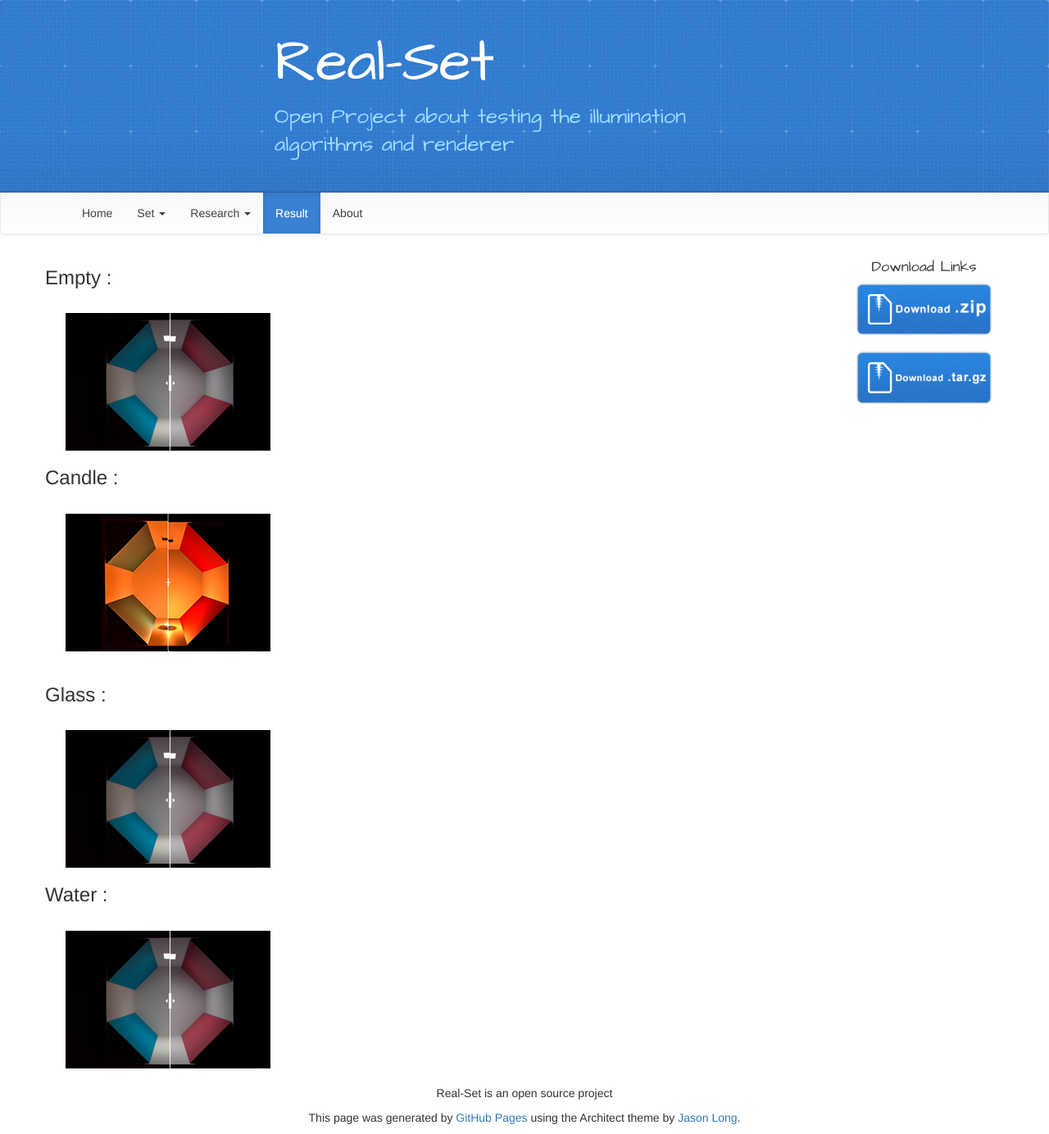
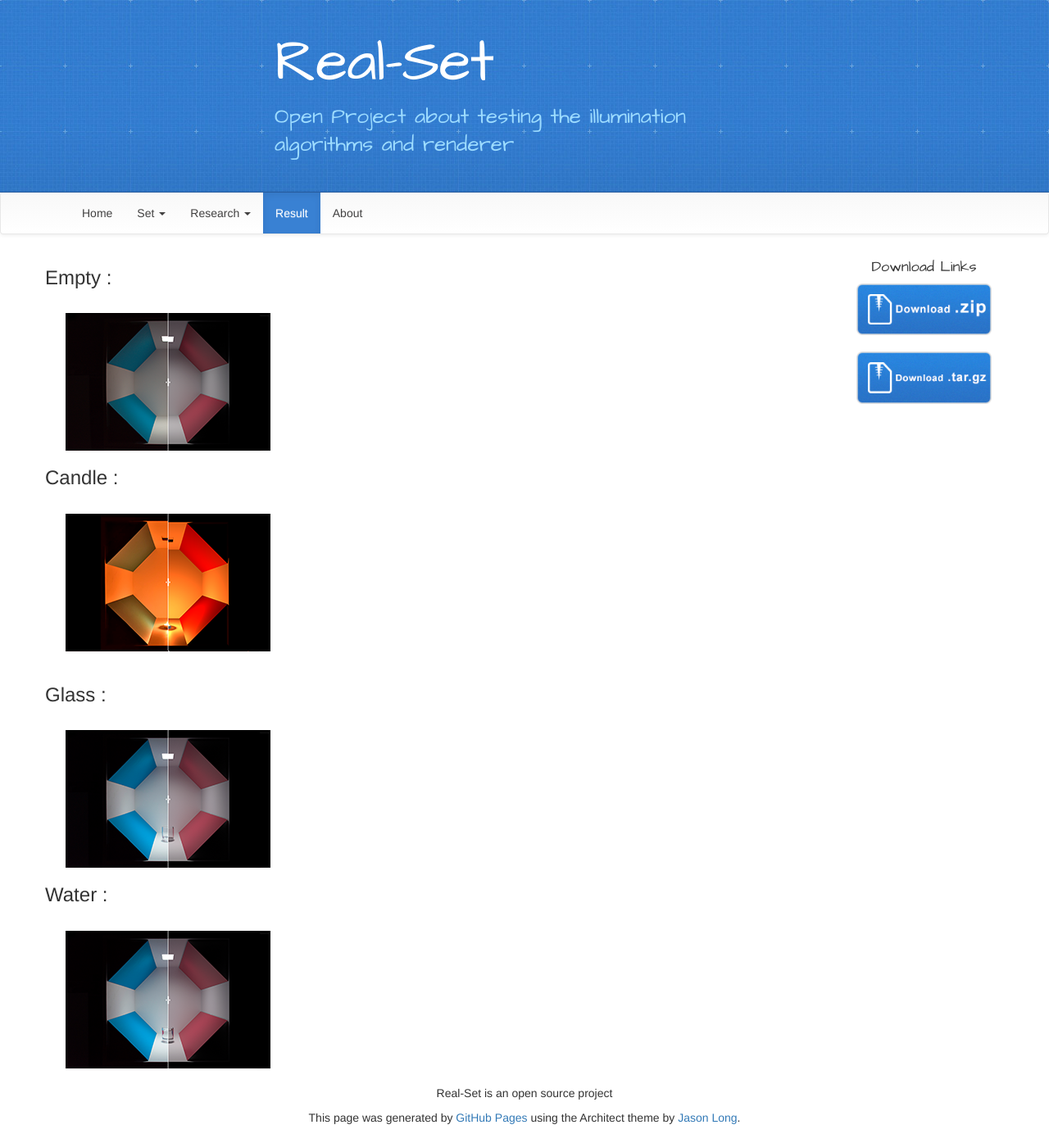
Before and after one commit to Alvyre/Real-Set, a Jekyll site: the page built from pages/result.html, in a window 1280 px wide. Shown: the whole page at 82% size. Built offline with Jekyll 4.4.1, drawn with Linux system fonts in a browser that asks for light colours; nearby versions of some CDN libraries.

Commit message:
Update result.html

```diff
--- a/pages/result.html
+++ b/pages/result.html
@@ -9,7 +9,7 @@ permalink: /Result/
 	<div class="col-xs-12 col-sm-12 col-md-12 col-lg-12">
 		<div class="grid">
 			<div class="grid-item">
-			<a class="various fancybox.iframe" href="https://cdn.knightlab.com/libs/juxtapose/latest/embed/index.html?uid=53d04ee6-18ec-11e6-a524-0e7075bba956"><img class=" center-block" src="{{site.url}}/assets/images/compare1.png" alt='comparison 3D/photo'></a>
+			<a class="various fancybox.iframe" href="https://cdn.knightlab.com/libs/juxtapose/latest/embed/index.html?uid=53d04ee6-18ec-11e6-a524-0e7075bba956"><img class=" center-block" src="{{site.url}}/assets/images/compare_empty_1.png" alt='comparison 3D/photo'></a>
 			</div>
 		</div>
 	</div>
@@ -27,7 +27,7 @@ permalink: /Result/
 	<div class="col-xs-12 col-sm-12 col-md-12 col-lg-12">
 		<div class="grid">
 			<div class="grid-item">
-			<a class="various fancybox.iframe" href="https://cdn.knightlab.com/libs/juxtapose/latest/embed/index.html?uid=8a89c368-18ec-11e6-a524-0e7075bba956"><img class=" center-block" src="{{site.url}}/assets/images/compare1.png" alt='comparison 3D/photo'></a>
+			<a class="various fancybox.iframe" href="https://cdn.knightlab.com/libs/juxtapose/latest/embed/index.html?uid=8a89c368-18ec-11e6-a524-0e7075bba956"><img class=" center-block" src="{{site.url}}/assets/images/compare_glass_1.png" alt='comparison 3D/photo'></a>
 			</div>
 		</div>
 	</div>
@@ -35,7 +35,7 @@ permalink: /Result/
 	<div class="col-xs-12 col-sm-12 col-md-12 col-lg-12">
 		<div class="grid">
 			<div class="grid-item">
-			<a class="various fancybox.iframe" href="https://cdn.knightlab.com/libs/juxtapose/latest/embed/index.html?uid=af1687e8-18ec-11e6-a524-0e7075bba956"><img class=" center-block" src="{{site.url}}/assets/images/compare1.png" alt='comparison 3D/photo'></a>
+			<a class="various fancybox.iframe" href="https://cdn.knightlab.com/libs/juxtapose/latest/embed/index.html?uid=af1687e8-18ec-11e6-a524-0e7075bba956"><img class=" center-block" src="{{site.url}}/assets/images/compare_water_1.png" alt='comparison 3D/photo'></a>
 			</div>
 		</div>
 	</div>
```
